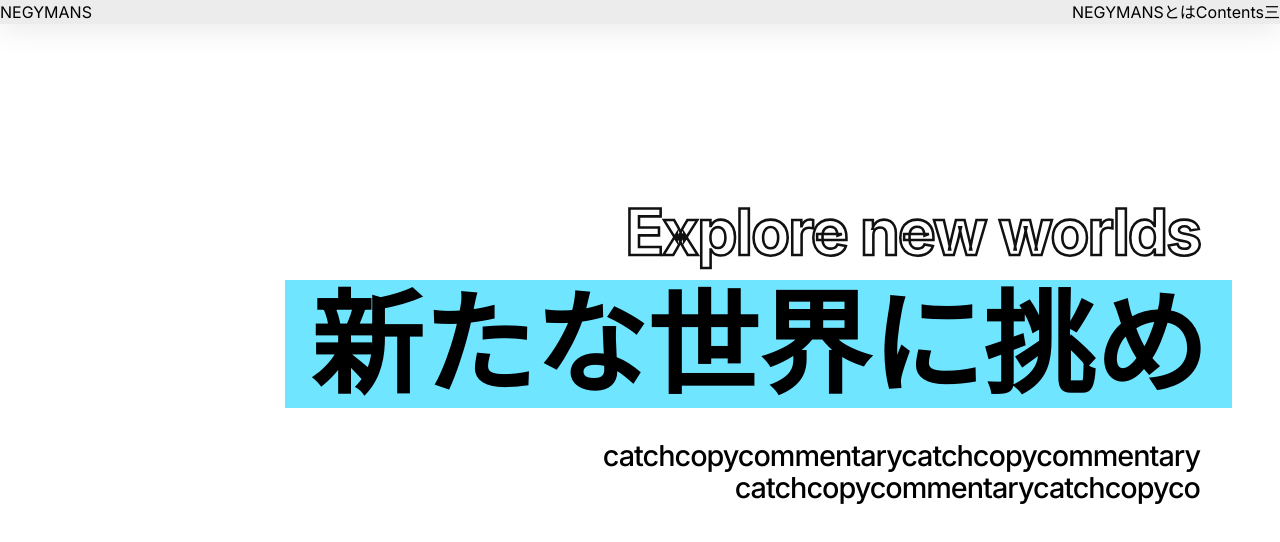
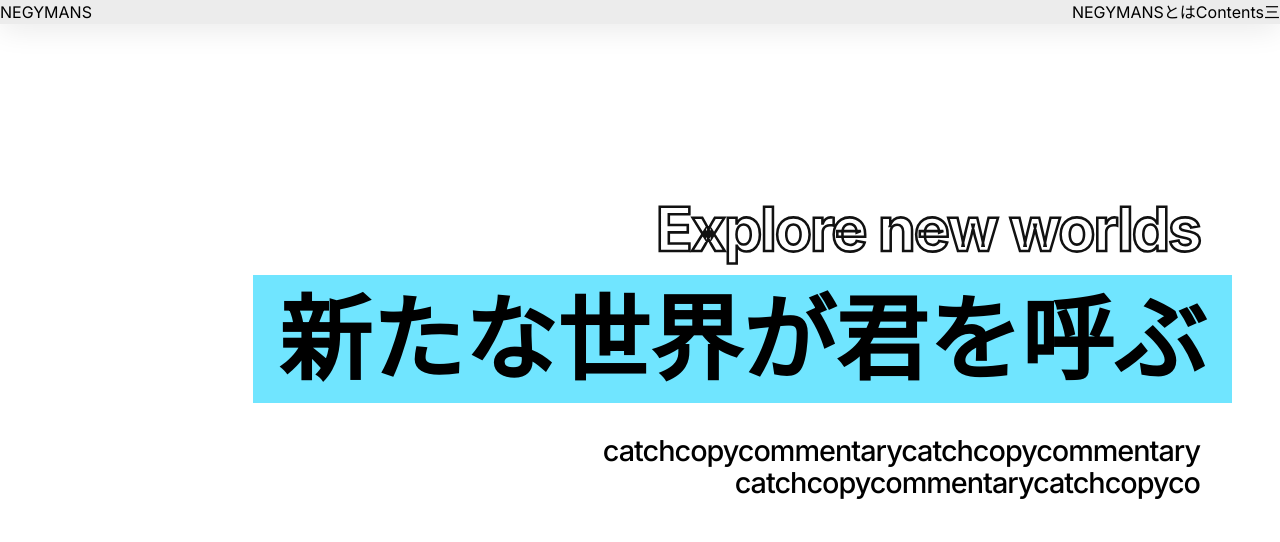
Before and after one commit to dokimiki/negymans_site, a Next.js app: page / in a window 1280 px wide. Shown: the top 542 px of the page. Built offline with nearby package versions, Linux system fonts and the light colour scheme.

Commit message:
キャッチコピーの変更

```diff
--- a/src/app/FirstView.scss
+++ b/src/app/FirstView.scss
@@ -4,10 +4,10 @@
     text-align: right;
     .sub-catchcopy{
         margin-right: 2rem;
-        font-size: 4rem;
+        font-size: 3.8rem;
     }
     .main-catchcopy{
-        font-size: 7rem;
+        font-size: 5.8rem;
         font-weight: bold;
     }
     .detail-catchcopy{
--- a/src/app/FirstView.tsx
+++ b/src/app/FirstView.tsx
@@ -5,7 +5,7 @@ export default function FirstView() {
     return (
         <div className="catchcopy">
             <div className="text-facing sub-catchcopy">Explore new worlds</div>
-            <div className="text-blue-bg main-catchcopy">新たな世界に挑め</div>
+            <div className="text-blue-bg main-catchcopy">新たな世界が君を呼ぶ</div>
             <div className="detail-catchcopy">
                 catchcopycommentarycatchcopycommentary<br/>
                 catchcopycommentarycatchcopyco
```
